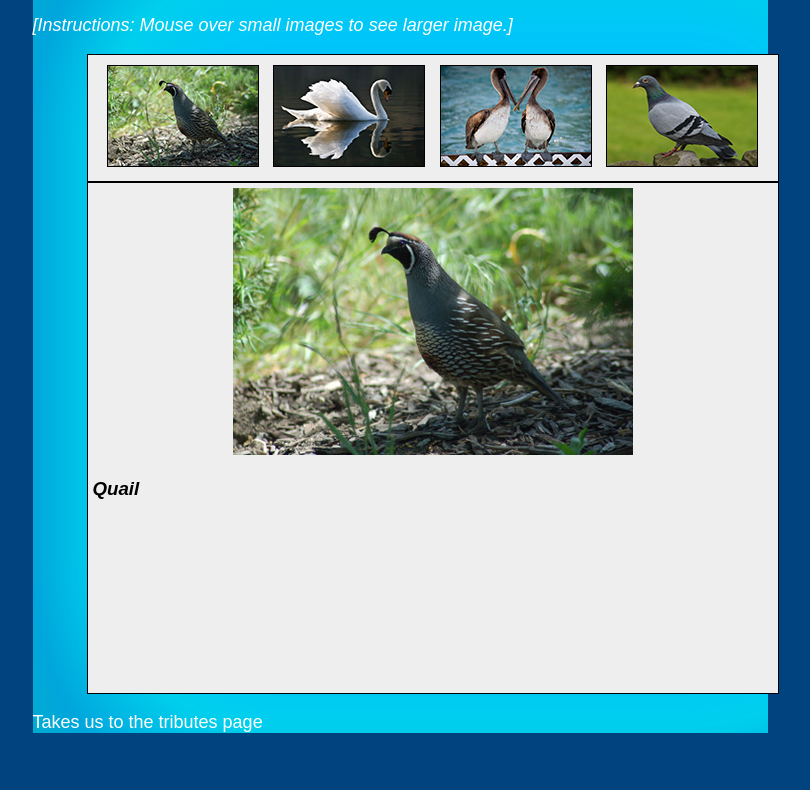
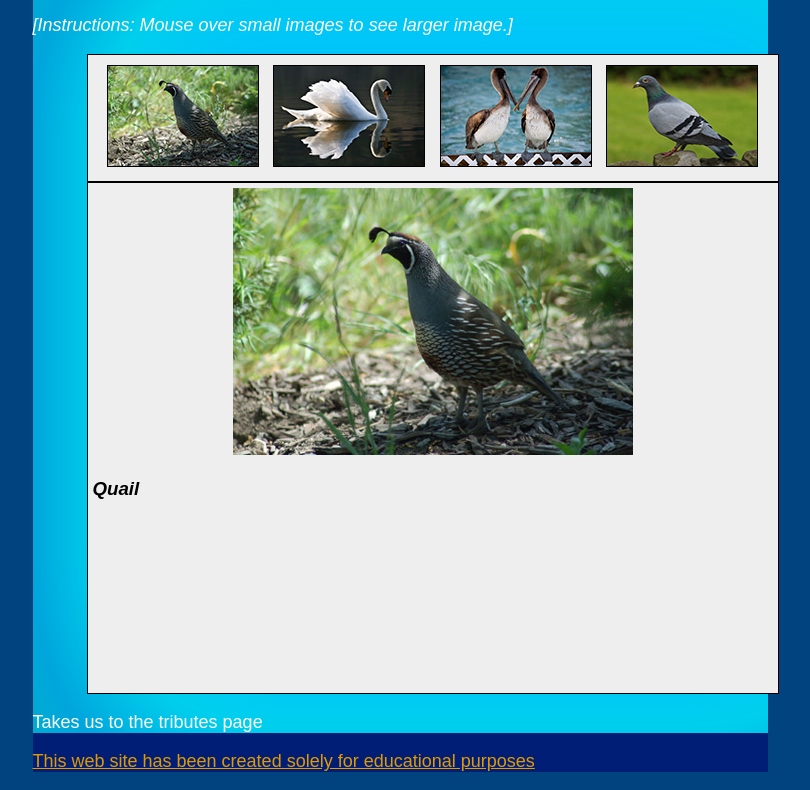
Before and after one commit to Blop31971/Web-Dev-Practice, a plain HTML site: page Project 7/Home.html in a window 1280 px wide. Shown: the part 348-1138 px from the top of the page, without its empty margins (240-1050 px from the left). Before the commit the page ends 1099 px from the top, so only its background shows below. Drawn offline with Linux system fonts and the light colour scheme.

Commit message:
Update Home.html

```diff
--- a/Project 7/Home.html
+++ b/Project 7/Home.html
@@ -57,7 +57,10 @@
                 </div>
             </article>
         </section>
-        <footer></footer>
+        <footer>
+            <p><a href="email:this@email.com>Email the owners</a></p>
+                   <p>This web site has been created solely for educational purposes<p>
+        </footer>
     </div>
 
 
```
